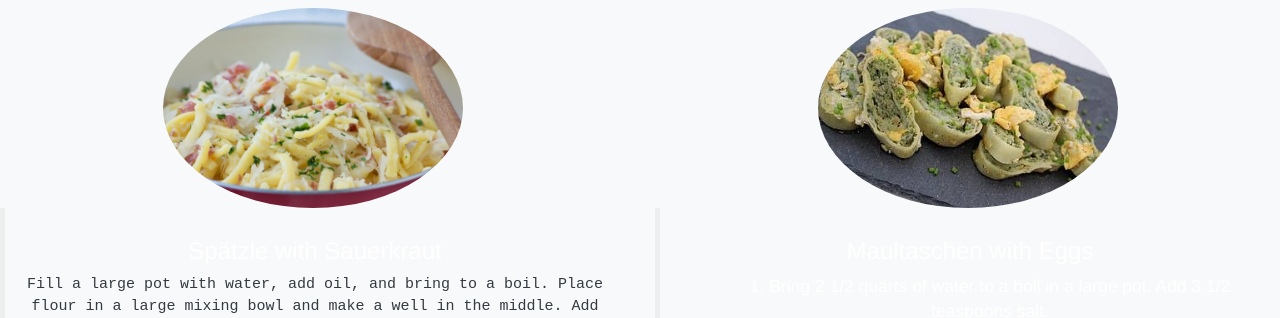
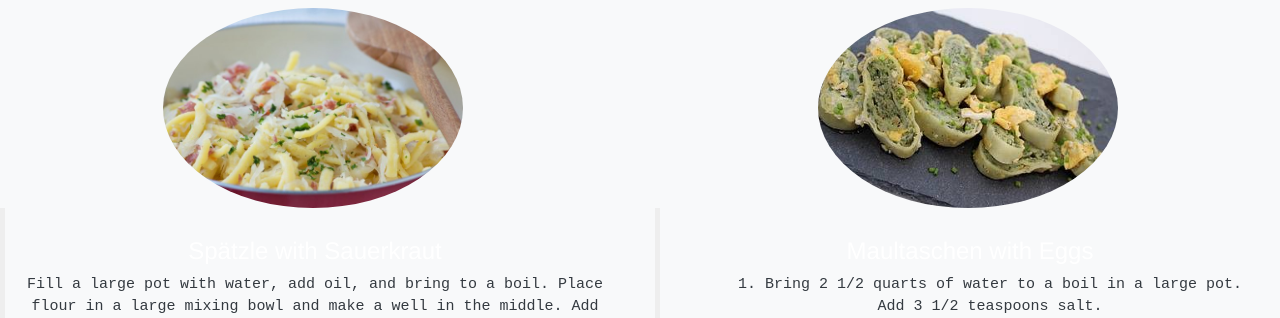
Before and after one commit to Louisahaas/Group-Project-2, a plain HTML site: page index.html in a window 1280 px wide. Shown: the part 462-780 px from the top of the page. Drawn offline with Linux system fonts and the light colour scheme.

Commit message:
asfasd
asdfasdf

```diff
--- a/css/styles.css
+++ b/css/styles.css
@@ -20,11 +20,16 @@ h1 {color: #17a2b8;
   font-size: 50px;
 }
 
-
 p {
   color: #343a40;
   font-family: "courier new";
   font-size: 15px;
+}
+
+ol {
+    color: #343a40;
+    font-family: "courier new";
+    font-size: 15px;
 }
 
 div {
```
Also changed, not shown: index.html (+1 -4 lines).
